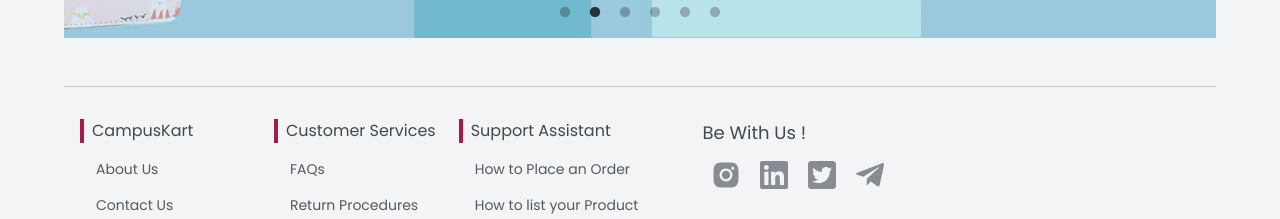
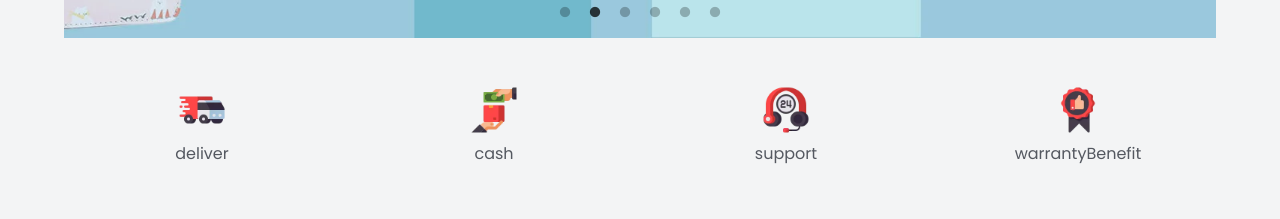
Before and after one commit to Animesh239/hostel_ecom, a Next.js app: page / in a window 1280 px wide. Shown: the part 682-901 px from the top of the page. Built offline with nearby package versions, Linux system fonts and the light colour scheme; no server answers.

Commit message:
added benefits

```diff
--- /dev/null
+++ b/components/Benefits/index.jsx
@@ -0,0 +1,33 @@
+import React from "react";
+import Image from "next/image";
+// import { useLanguage } from "../../hooks/useLanguage";
+import { benefitContent } from "../../mock/benefits";
+
+const Benefits = () => {
+  // const { t } = useLanguage();
+  return (
+    <div className="grid gap-4 grid-cols-12 my-8 pt-4 xl:max-w-[2100px] mx-auto">
+      {benefitContent.map((benefitItem) => {
+        return (
+          <div
+            className="col-span-6 lg:col-span-3 flex flex-col items-center "
+            key={benefitItem.title}
+          >
+            <Image
+              height={48}
+              width={48}
+              src={benefitItem.imgSrc}
+              alt={benefitItem.title}
+              className=""
+            />
+            <p className="py-2 text-sm md:text-base text-palette-base/90 text-center">
+              {`${benefitItem.title}`}
+            </p>
+          </div>
+        );
+      })}
+    </div>
+  );
+};
+
+export default Benefits;
--- a/pages/index.js
+++ b/pages/index.js
@@ -1,13 +1,13 @@
-import Image from "next/image";
-import { Inter } from "next/font/google";
 import Carousel from "@/components/carousel";
+import Benefits from "@/components/Benefits";
 
-const inter = Inter({ subsets: ["latin"] });
+
 
 export default function Home() {
   return (
     <div>
       <Carousel />
+      <Benefits />
     </div>
   );
 }
```
